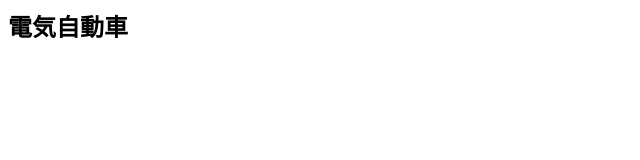
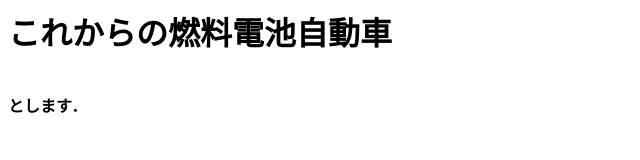
Before and after one commit to 1240174en/1240174en.github.io, a plain HTML site: page cl2020.html in a window 1280 px wide. Shown: the whole page, without its empty margins (0-640 px from the left). Drawn offline with Linux system fonts and the light colour scheme.

Commit message:
Update cl2020.html

```diff
--- a/cl2020.html
+++ b/cl2020.html
@@ -1,9 +1,11 @@
 <HTML>
  <HEAD>
-   <TITLE>電気自動車</TITLE>
+ <TITLE>CL課題・電気自動車</TITLE>
  </HEAD>
  <BODY>
-  <H2>電気自動車</H2>
-
+ <H1>これからの燃料電池自動車</H1>
+ <B>
+ <BR>
+ とします．
  </BODY>
  </HTML>
```
